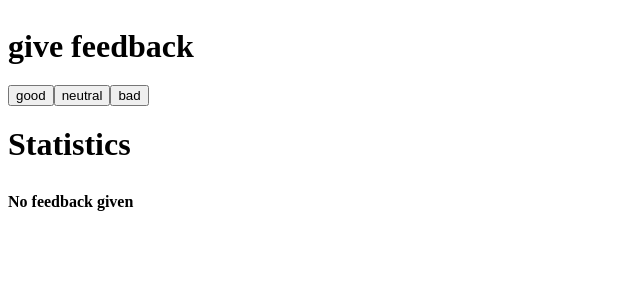
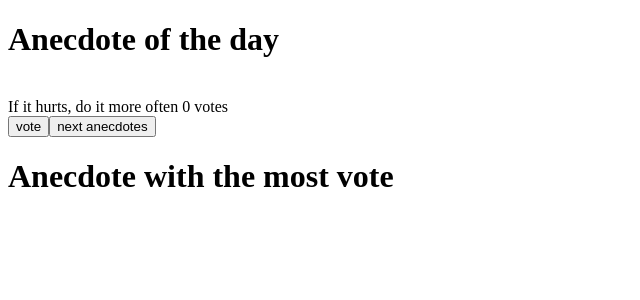
Before and after one commit to sarahannie/part02, a React (Create React App) app: page / in a window 1280 px wide. Shown: the top 300 px of the page, without its empty margins (0-640 px from the left). Built offline with nearby package versions, Linux system fonts and the light colour scheme.

Commit message:
exercise 1.06-1.14 done

```diff
--- a/src/App.js
+++ b/src/App.js
@@ -1,43 +1,78 @@
 import {useState} from 'react';
 import React from 'react';
-import Statistics from './Statistics';
-import Button from './Button';
-import "./App.css"
+import "./App.css";
+
+
 
 
 const App = () => {
-  // save clicks of each button to its own state
-  const [good, setGood] = useState(0)
-  const [neutral, setNeutral] = useState(0)
-  const [bad, setBad] = useState(0)
-  const [total, setTotal] = useState([])
-  const [avg, setAvg] = useState(0)
+  const anecdotes = [
+    'If it hurts, do it more often',
+    'Adding manpower to a late software project makes it later!',
+    'The first 90 percent of the code accounts for the first 10 percent of the development time...The remaining 10 percent of the code accounts for the other 90 percent of the development time.',
+    'Any fool can write code that a computer can understand. Good programmers write code that humans can understand.',
+    'Premature optimization is the root of all evil.',
+    'Debugging is twice as hard as writing the code in the first place. Therefore, if you write the code as cleverly as possible, you are, by definition, not smart enough to debug it.',
+    'Programming without an extremely heavy use of console.log is same as if a doctor would refuse to use x-rays or blood tests when diagnosing patients'
+  ]
+
+  const [selected, setSelected] = useState(0)
+  const [vote, setVote] = useState([0,0,0,0,0,0,0])
 
 
-  const Good = () => {
-    setTotal(total + 1)
-    setAvg(avg + 1)
-    setGood(good + 1)
+  const randomAnecdotes = () => {
+    let value = Math.floor(Math.random(selected) * anecdotes.length)
+    setSelected( value)
   }
-  const Bad = () => {
-    setTotal(total + 1)
-    setAvg(avg - 1)
-    setBad(bad + 1)
+
+
+  // increment the value in position 2 by one
+  const handleClick = () =>{
+    const voteCount= [...vote]
+    voteCount[selected]  += 1
+    setVote(voteCount)
   }
-  const Neutral = () => {
-    setTotal(total + 1)
-    setAvg(avg - 0)
-    setNeutral(neutral + 1)
+
+
+
+    const handleMax = () =>{
+     const maxVote =  Math.max(...vote);
+     if(maxVote === 0) return null;
+
+    const maxList = [];
+    vote.forEach((ml, index) => {
+      if ( ml === maxVote ) maxList.push(index);
+    });
+
+    // if just one Anectodes can get max vote then it will be:
+    // points.findIndex(el => el === maxVote)
+
+    return maxList.map((ml, index) => (
+      <p key={index} > {anecdotes[ml]} {vote[ml]} votes </p>
+    ))
+
   }
+
+
+
 
   return (
     <div>
-      <div className='display'>give feedback</div>
-      <Button Good={Good} Bad={Bad} Neutral={Neutral} />
-      <div className='display'>Statistics</div>
-      <Statistics total={total} bad={bad} good={good} avg={avg} neutral={neutral} />
+      <h1>Anecdote of the day</h1>
+      <br/>
+      {anecdotes[selected]} {vote[selected]} votes
+      <br/>
+     <button onClick={() => handleClick()}> vote </button>
+     <button onClick={randomAnecdotes}> next anecdotes</button>
+      <br/>
+      <h1>Anecdote with the most vote</h1>
+      {handleMax()}
+
     </div>
   )
 }
 
+
+
+
 export default App
--- a/src/Button.jsx
+++ /dev/null
@@ -1,15 +0,0 @@
-import React from 'react'
-
-function Button({Good, Neutral, Bad}) {
-
-
-  return (
-    <div>
-      <button onClick={Good}>good</button>
-      <button onClick={Neutral}>neutral</button>
-      <button onClick={Bad}>bad</button>
-    </div>
-  )
-}
-
-export default Button
--- a/src/StatisticLine.jsx
+++ /dev/null
@@ -1,11 +0,0 @@
-import React from 'react'
-
-const StatisticLine = ({good}) => {
-  return (
-    <div>
-        { good}
-    </div>
-  )
-}
-
-export default StatisticLine
--- a/src/Statistics.jsx
+++ /dev/null
@@ -1,29 +0,0 @@
-import React from "react";
-import StatisticLine from "./StatisticLine";
-import './statistics.css'
-
-
-const Statistics = ({good, neutral, bad, avg, total}) =>{
-    if(total.length === 0){
-        return(
-            <div className="statistic">
-                No feedback given
-            </div>
-        )
-    }
-    return(<div>
-        good{good}
-        <br/>
-        neutral{neutral}
-        <br/>
-        bad{bad}
-        <br/>
-        total{total}
-        <br/>
-        avg{avg}
-        <br/>
-        percentage{total/100} %
-    </div>)
-  }
-
-  export default Statistics
--- a/src/statistics.css
+++ /dev/null
@@ -1,4 +0,0 @@
-.statistic{
-font-weight: 800;
-padding-top: 10px;
-}
```
